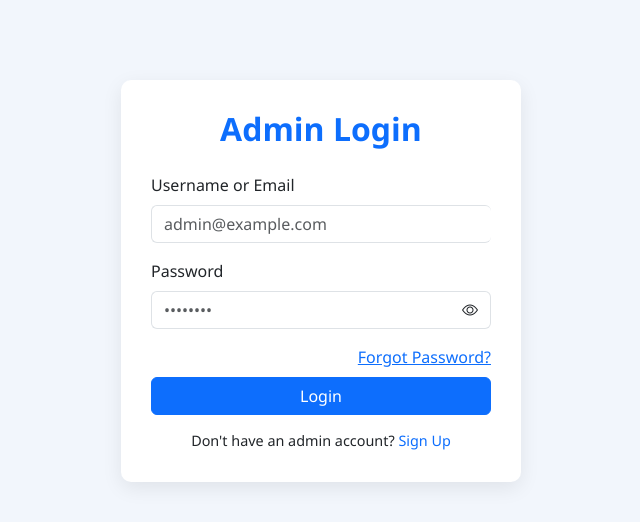
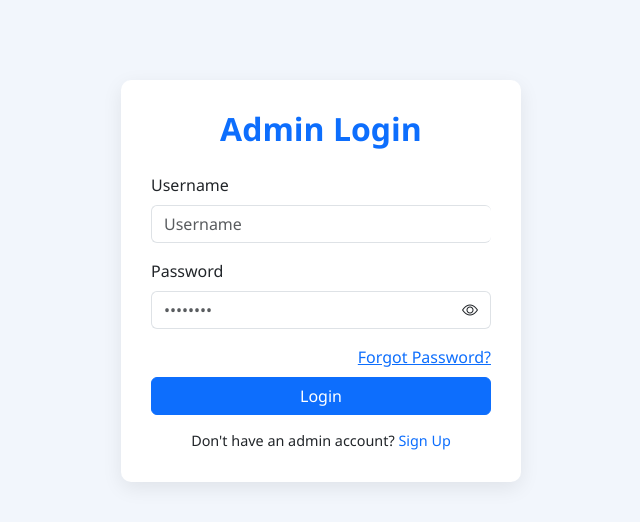
Before and after one commit to GERRY-01/Electronics-Ecommerce-app, a Django app: template templates/adminlogin.html in a window 1280 px wide. Shown: the top 522 px of the page, without its empty margins (319-959 px from the left). Run offline with Django 3.2, Linux system fonts and the light colour scheme; the template is opened without the code that fills it, so the values that code supplies are empty.

Commit message:
changed the email to username

```diff
--- a/templates/adminlogin.html
+++ b/templates/adminlogin.html
@@ -51,16 +51,17 @@
 
   <div class="login-box">
     <h2>Admin Login</h2>
-    <form>
+    <form method="post">
+        {% csrf_token %}
       <div class="mb-3">
-        <label for="adminUsername" class="form-label">Username or Email</label>
-        <input type="text" class="form-control" id="adminUsername" placeholder="admin@example.com">
+        <label for="adminUsername" class="form-label">Username</label>
+        <input type="text" class="form-control" id="adminUsername" name="username" placeholder="Username">
       </div>
 
       <div class="mb-3">
         <label for="adminPassword" class="form-label">Password</label>
         <div class="input-group">
-          <input type="password" class="form-control" id="adminPassword" placeholder="••••••••">
+          <input type="password" class="form-control" id="adminPassword" name="password" placeholder="••••••••">
           <span class="input-group-text" onclick="togglePassword('adminPassword', 'adminEye')">
             <i id="adminEye" class="bi bi-eye"></i>
           </span>
@@ -76,6 +77,11 @@
       <div class="form-footer">
         Don't have an admin account? <a href="{% url 'adminsignup' %}">Sign Up</a>
       </div>
+      {% if messages %}
+      {%for message in messages %}
+      <p>{{message}}</p>
+      {% endfor %}
+      {% endif %}
     </form>
   </div>
 
```
